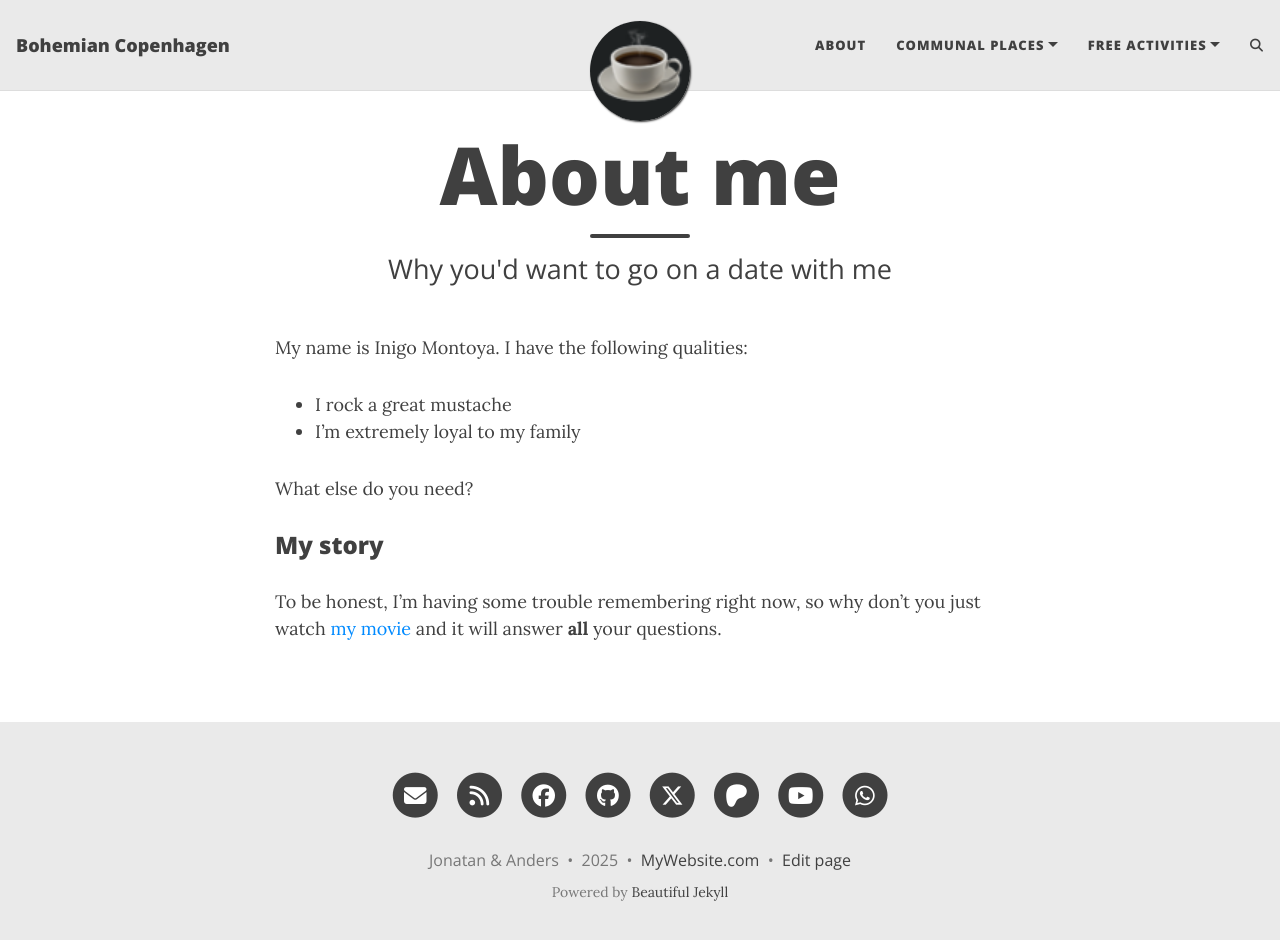
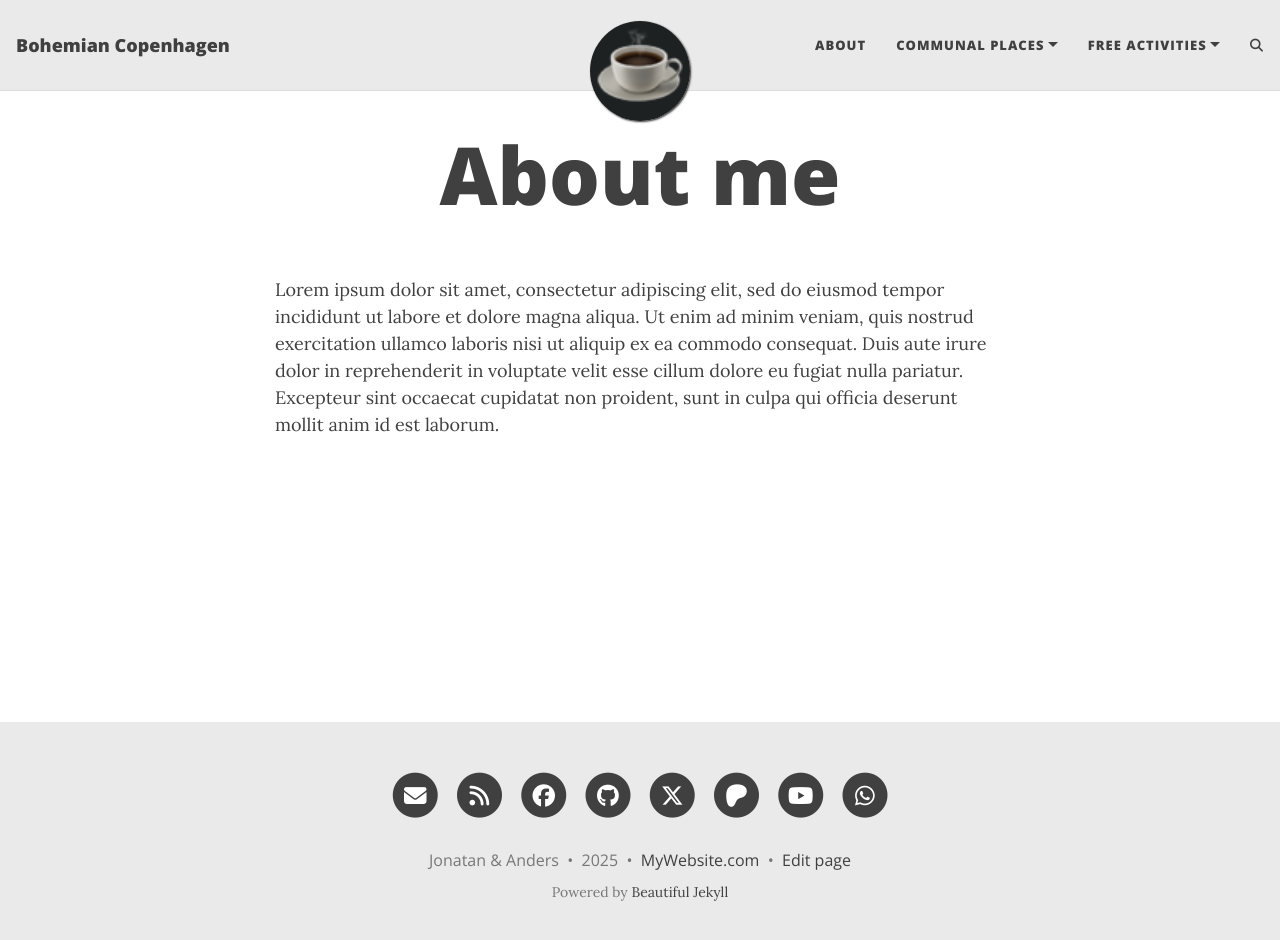
Before and after one commit to jonatankrause/PublicSpaces, a Jekyll site: the page built from aboutme.md, in a window 1280 px wide and 953 px high. Shown: the top 940 px of the window. Built offline with Jekyll 4.4.1, drawn with Linux system fonts in a browser that asks for light colours; comment, search, counter and statistics services are not loaded.

Commit message:
Update aboutme.md

```diff
--- a/aboutme.md
+++ b/aboutme.md
@@ -1,16 +1,7 @@
 ---
 layout: page
 title: About me
-subtitle: Why you'd want to go on a date with me
+subtitle:
 ---
 
-My name is Inigo Montoya. I have the following qualities:
-
-- I rock a great mustache
-- I'm extremely loyal to my family
-
-What else do you need?
-
-### My story
-
-To be honest, I'm having some trouble remembering right now, so why don't you just watch [my movie](https://en.wikipedia.org/wiki/The_Princess_Bride_%28film%29) and it will answer **all** your questions.
+Lorem ipsum dolor sit amet, consectetur adipiscing elit, sed do eiusmod tempor incididunt ut labore et dolore magna aliqua. Ut enim ad minim veniam, quis nostrud exercitation ullamco laboris nisi ut aliquip ex ea commodo consequat. Duis aute irure dolor in reprehenderit in voluptate velit esse cillum dolore eu fugiat nulla pariatur. Excepteur sint occaecat cupidatat non proident, sunt in culpa qui officia deserunt mollit anim id est laborum.
```
